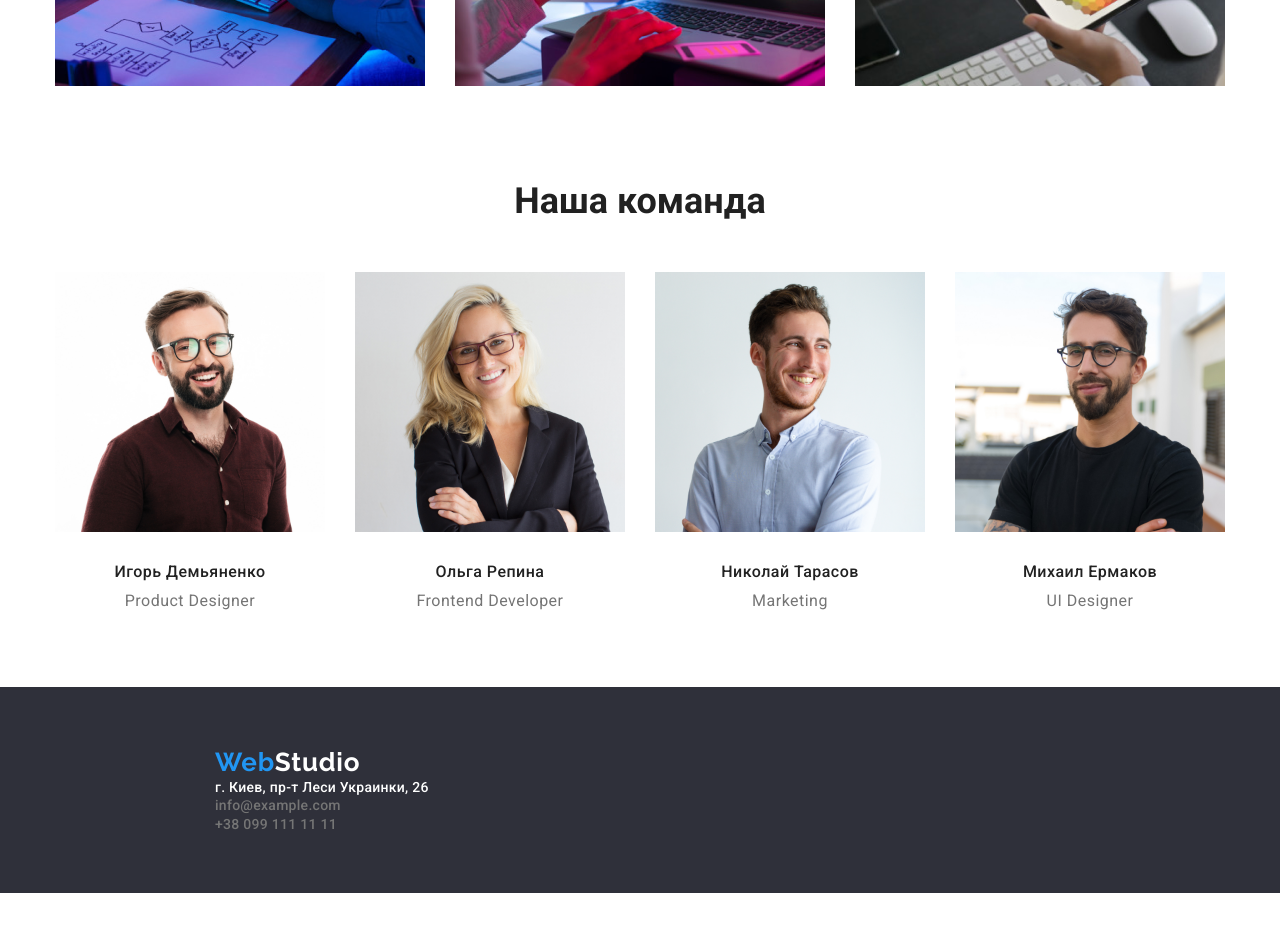
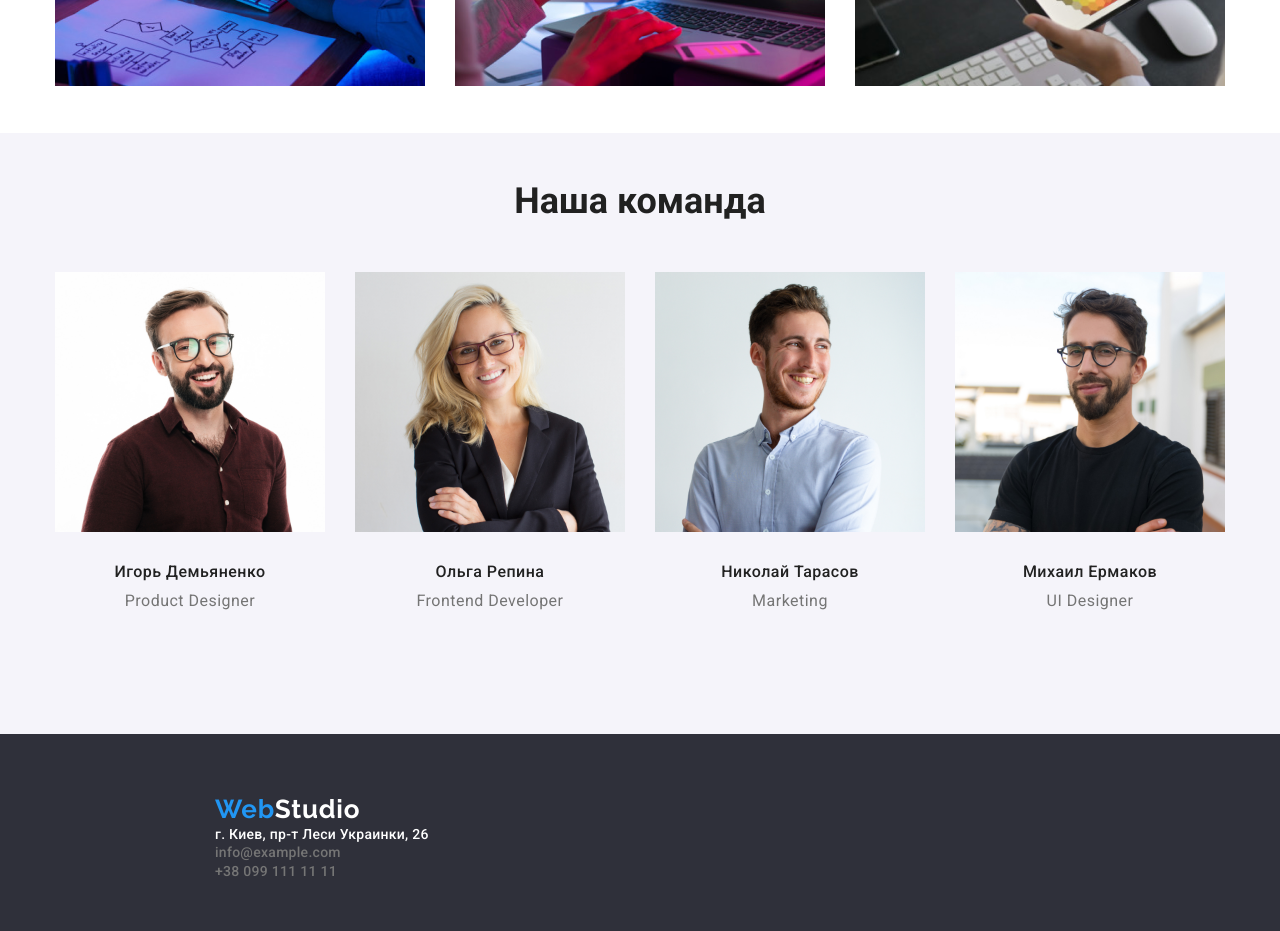
Before and after one commit to borys-sourse/goit-markup-hw-03, a plain HTML site: page index.html in a window 1280 px wide. Shown: the part 1220-2151 px from the top of the page. Before the commit the page ends 2113 px from the top, so only its background shows below. Drawn offline with nearby package versions, Linux system fonts and the light colour scheme.

Commit message:
добавив фон і padding 94px на team

```diff
--- a/css/styles.css
+++ b/css/styles.css
@@ -204,6 +204,12 @@ img {
 /*--------- END ABOUT--------*/
 
 /*---------TEAM--------*/
+
+.team {
+  padding-bottom: 94px;
+  background: #f5f4fa;
+}
+
 .team-title {
   font-style: normal;
   font-size: 16px;
--- a/index.html
+++ b/index.html
@@ -90,7 +90,7 @@
                 </ul>
             </div>
         </section>
-        <section class="section">
+        <section class="section team">
             <!--team-->
             <div class="container">
                 <h2 class="title">Наша команда</h2>
```
